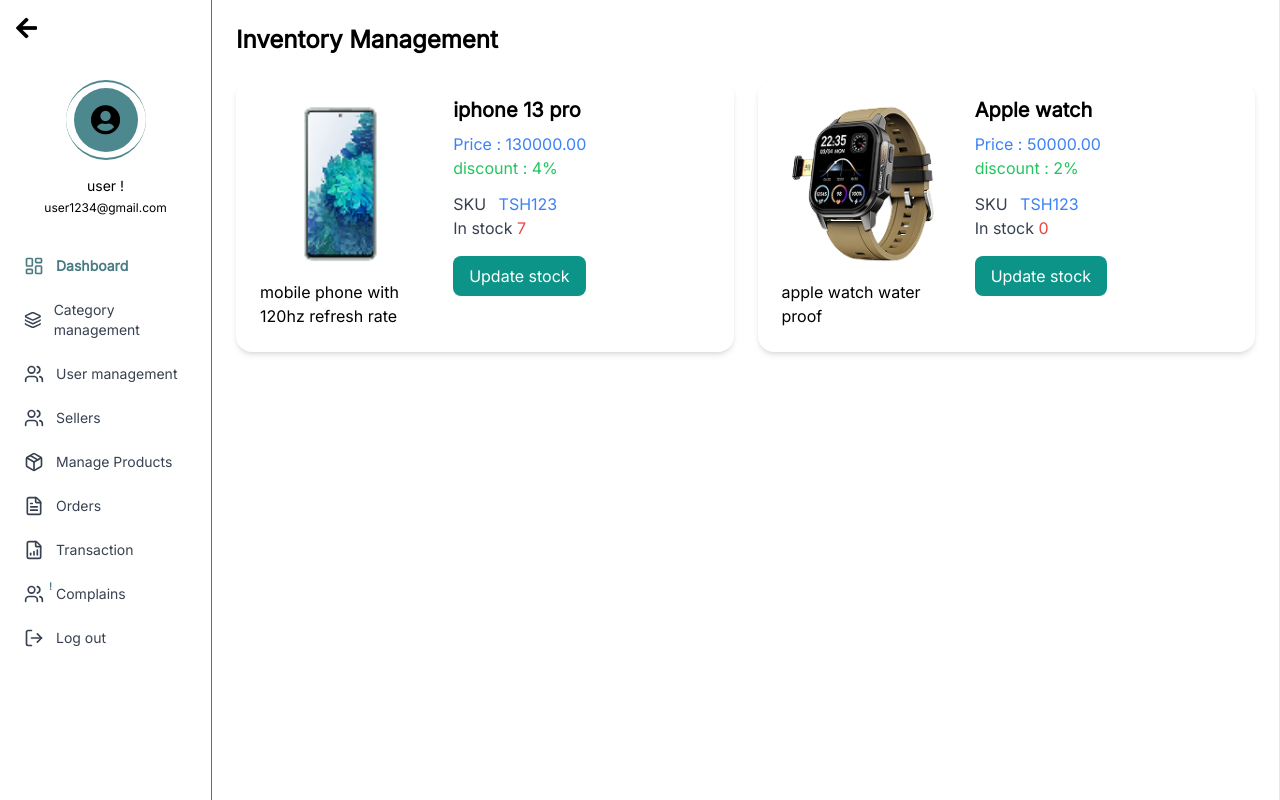
After one commit to Roopika-sics/Inventory-management, a Django app: page /admin_panel/low_stock_products/ in a window 1280 px wide. The commit adds this page. Run offline with Django 5.2, Linux system fonts and the light colour scheme; data comes from the database, SQL or seed files in the repository; both versions use the stored data as it was after the commit; some libraries are stand-ins or nearby versions.

Commit message:
admin manage product section done

```diff
--- /dev/null
+++ b/admin_panel/templates/admin_panel/low_stock_products.html
@@ -0,0 +1,171 @@
+{% extends 'admin_base.html' %}
+
+{% block content %}
+</aside>
+<div class="container mx-auto p-6">
+      <h1 class="text-2xl font-bold mb-6">Inventory Management</h1>
+
+      <div class="grid grid-cols-1 md:grid-cols-2 gap-6">
+        <!-- Product Card 1 -->
+         {% for product in low_stock_products %}
+        <div class="bg-white rounded-lg shadow-md p-4 flex flex-col">
+          <div class="flex flex-col md:flex-row gap-6">
+            <div class="w-full md:w-2/5 bg-white rounded p-2">
+              <img
+                src="{{product.image.url}}"
+                alt="Washing Machine"
+                class="w-full object-contain h-40"
+              />
+              <!-- <div class="flex justify-center mt-2 gap-1">
+                <span class="w-2 h-2 rounded-full bg-blue-500"></span>
+                <span class="w-2 h-2 rounded-full bg-gray-300"></span>
+                <span class="w-2 h-2 rounded-full bg-gray-300"></span>
+                <span class="w-2 h-2 rounded-full bg-gray-300"></span>
+                <span class="w-2 h-2 rounded-full bg-maroon-500"></span>
+              </div> -->
+              <div class="mt-4">
+                <p>{{product.description}}</p>
+              </div>
+            </div>
+            <div class="w-full md:w-3/5">
+              <h2 class="text-xl font-semibold">
+                {{product.name}}
+              </h2>
+              <div class="mt-2">
+                <p class="text-blue-500">
+                  Price : <span class="font-medium">{{product.base_price}}</span>
+                </p>
+                <p class="text-green-500">
+                  discount : <span class="font-medium">{{ product.discount_percentage|floatformat:0 }}%</span>
+                </p>
+              </div>
+              <div class="mt-3">
+                <p class="text-gray-700">
+                  SKU <span class="text-blue-500 ml-2">TSH123</span>
+                </p>
+                <p class="text-gray-700">
+                  In stock <span class="text-red-500 font-medium">{{product.stock}}</span>
+                </p>
+              </div>
+              <button
+                id="updateBtn1"
+                class="mt-4 bg-teal-600 text-white py-2 px-4 rounded !rounded-button whitespace-nowrap"
+              >
+                Update stock
+              </button>
+            </div>
+          </div>
+        </div>
+        {% endfor %}
+      </div>
+</div>
+
+
+<!-- Modal Overlay -->
+    <div
+      id="modalOverlay"
+      class="fixed inset-0 bg-black bg-opacity-50 flex items-center justify-center hidden z-50"
+    >
+      <div class="bg-white rounded-lg p-6 w-full max-w-md">
+        <h2 class="text-xl font-semibold mb-4">Inventory information</h2>
+
+        <div class="mb-4">
+          <p class="text-gray-700 mb-1">SKU</p>
+          <p id="modalSku" class="text-blue-500">TSH123</p>
+        </div>
+
+        <div class="mb-6">
+          <label for="stockCount" class="block text-gray-700 mb-1"
+            >Update new stock count</label
+          >
+          <div class="flex">
+            <input
+              type="number"
+              id="stockCount"
+              class="border border-gray-300 rounded !rounded-button p-2 w-24 focus:outline-none focus:ring-2 focus:ring-blue-500"
+              value="10"
+            />
+          </div>
+        </div>
+
+        <div class="flex justify-end">
+          <button
+            id="cancelBtn"
+            class="mr-2 bg-gray-200 text-gray-800 py-2 px-4 rounded !rounded-button whitespace-nowrap"
+          >
+            Cancel
+          </button>
+          <button
+            id="confirmBtn"
+            class="bg-teal-600 text-white py-2 px-4 rounded !rounded-button whitespace-nowrap"
+          >
+            Update
+          </button>
+        </div>
+      </div>
+    </div>
+<script id="modalScript">
+      document.addEventListener("DOMContentLoaded", function () {
+        const modalOverlay = document.getElementById("modalOverlay");
+        const modalSku = document.getElementById("modalSku");
+        const stockCountInput = document.getElementById("stockCount");
+        const cancelBtn = document.getElementById("cancelBtn");
+        const confirmBtn = document.getElementById("confirmBtn");
+
+        // Get all update buttons
+        const updateButtons = document.querySelectorAll('[id^="updateBtn"]');
+
+        // Add click event to all update buttons
+        updateButtons.forEach((button) => {
+          button.addEventListener("click", function () {
+            // Get the SKU from the button's parent element
+            const card = this.closest(".bg-white");
+            const sku = card.querySelector(".text-blue-500.ml-2").textContent;
+            const currentStock = card.querySelector(
+              ".text-red-500.font-medium",
+            ).textContent;
+
+            // Update modal with product info
+            modalSku.textContent = sku;
+            stockCountInput.value = currentStock;
+
+            // Show modal
+            modalOverlay.classList.remove("hidden");
+          });
+        });
+
+        // Close modal on cancel
+        cancelBtn.addEventListener("click", function () {
+          modalOverlay.classList.add("hidden");
+        });
+
+        // Update stock on confirm
+        confirmBtn.addEventListener("click", function () {
+          const newStockValue = stockCountInput.value;
+          const sku = modalSku.textContent;
+
+          // Update all matching products (in this case, all have the same SKU)
+          document.querySelectorAll(".text-blue-500.ml-2").forEach((skuElement) => {
+            if (skuElement.textContent === sku) {
+              const card = skuElement.closest(".bg-white");
+              const stockElement = card.querySelector(".text-red-500.font-medium");
+              stockElement.textContent = newStockValue;
+            }
+          });
+
+          // Show success message (could be enhanced)
+          alert("Stock updated successfully!");
+
+          // Close modal
+          modalOverlay.classList.add("hidden");
+        });
+
+        // Close modal when clicking outside
+        modalOverlay.addEventListener("click", function (e) {
+          if (e.target === modalOverlay) {
+            modalOverlay.classList.add("hidden");
+          }
+        });
+      });
+    </script>
+{% endblock %}
--- a/admin_panel/templates/admin_panel/manage_products.html
+++ b/admin_panel/templates/admin_panel/manage_products.html
@@ -69,12 +69,13 @@
                                 </div>
                             </div>
                         </div>
-
+                        {% if product.status == 'pending' %}
                         <div class="flex items-center justify-center mt-6 space-x-4">
                             <a href="{% url 'approve_product' product.id %}" class="bg-green-500 text-white px-6 py-2 !rounded-button whitespace-nowrap hover:bg-green-600 transition">Approve</a>
                             <span class="text-gray-500">or</span>
                             <a href="{% url 'reject_product' product.id %}" class="bg-red-500 text-white px-6 py-2 !rounded-button whitespace-nowrap hover:bg-red-600 transition">Reject</a>
                         </div>
+                        {% endif %}
                     </div>
                 </div>
                 {% empty %}
--- a/admin_panel/urls.py
+++ b/admin_panel/urls.py
@@ -15,6 +15,7 @@
     path('manage_products/', views.manage_products, name='manage_products'),
     path('admin/approve-product/<int:product_id>/', views.approve_product, name='approve_product'),
     path('admin/reject-product/<int:product_id>/', views.reject_product, name='reject_product'),
+    path('low_stock_products/', views.low_stock_products, name='low_stock_products'),
 
 
 
--- a/admin_panel/views.py
+++ b/admin_panel/views.py
@@ -102,5 +102,19 @@
     return render(request, 'admin_panel/reject_reason.html', {'product': product})
 
 def manage_products(request):
-    products = Product.objects.filter(status='pending')
+    status = request.GET.get('status')
+    if status:
+        products = Product.objects.filter(status=status)
+    else:
+        products = Product.objects.filter(seller=request.user)
     return render(request, 'admin_panel/manage_products.html', {'products': products})
+
+def low_stock_products(request):
+    status=request.GET.get('status')
+    if status=='low_stock':
+        low_stock_products = Product.objects.filter(stock__lt=10, stock__gt=0)
+    elif status=='out_of_stock':
+        low_stock_products = Product.objects.filter(stock=0)
+    else:
+        low_stock_products = Product.objects.filter(stock__lt=10)
+    return render(request, 'admin_panel/low_stock_products.html', {'low_stock_products': low_stock_products})
--- a/templates/admin_base.html
+++ b/templates/admin_base.html
@@ -89,10 +89,20 @@
     <i data-lucide="users" class="w-5 h-5"></i>
     <span>Sellers</span>
   </a>
-  <a href="{% url 'manage_products' %}" class="flex items-center space-x-3 hover:text-[#4a7a82]">
-    <i data-lucide="package" class="w-5 h-5"></i>
-    <span>Manage products</span>
-  </a>
+  <div>
+    <button onclick="toggleDropdown()" class="flex items-center w-full space-x-3 hover:text-[#4a7a82] focus:outline-none">
+      <i data-lucide="package" class="w-5 h-5"></i>
+      <span>Manage Products</span>
+      <!-- <i class="fas fa-chevron-down ml-auto text-xs"></i> -->
+    </button>
+
+    <div id="productDropdown" class="mt-2 ml-6 space-y-2 hidden">
+      <a href="{% url 'manage_products' %}?status=pending" class="block hover:text-[#4a7a82]">product requests</a>
+      <a href="{% url 'manage_products' %}?status=approved" class="block hover:text-[#4a7a82]">approved products</a>
+      <a href="{% url 'low_stock_products' %}?status=low_stock" class="block hover:text-[#4a7a82]">low stock products</a>
+      <a href="{% url 'low_stock_products' %}?status=out_of_stock" class="block hover:text-[#4a7a82]">stock out products</a>
+    </div>
+  </div>
   <a href="#" class="flex items-center space-x-3 hover:text-[#4a7a82]">
     <i data-lucide="file-text" class="w-5 h-5"></i>
     <span>Orders</span>
@@ -127,7 +137,14 @@
 {% endblock %}
 
 
+  <script>
+  function toggleDropdown() {
+    const dropdown = document.getElementById("productDropdown");
+    dropdown.classList.toggle("hidden");
+  }
 
+  lucide.createIcons();
+</script>
 </body>
 
 </html>
```
Also changed, not shown: admin_panel/templates/admin_panel/product_requests.html (deleted, +0 -39 lines), templates/seller_base.html (+7 -7 lines), db.sqlite3.
